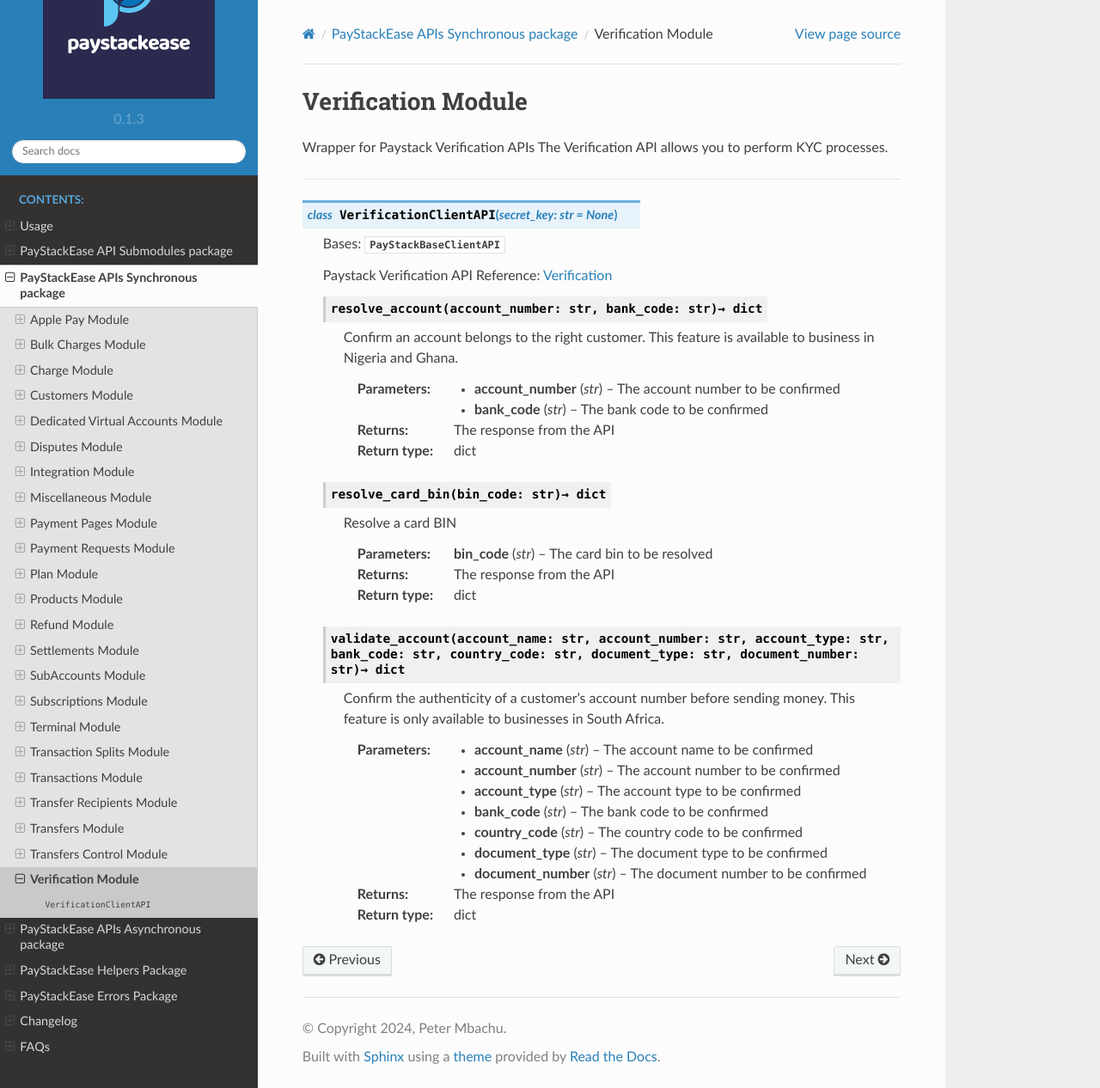
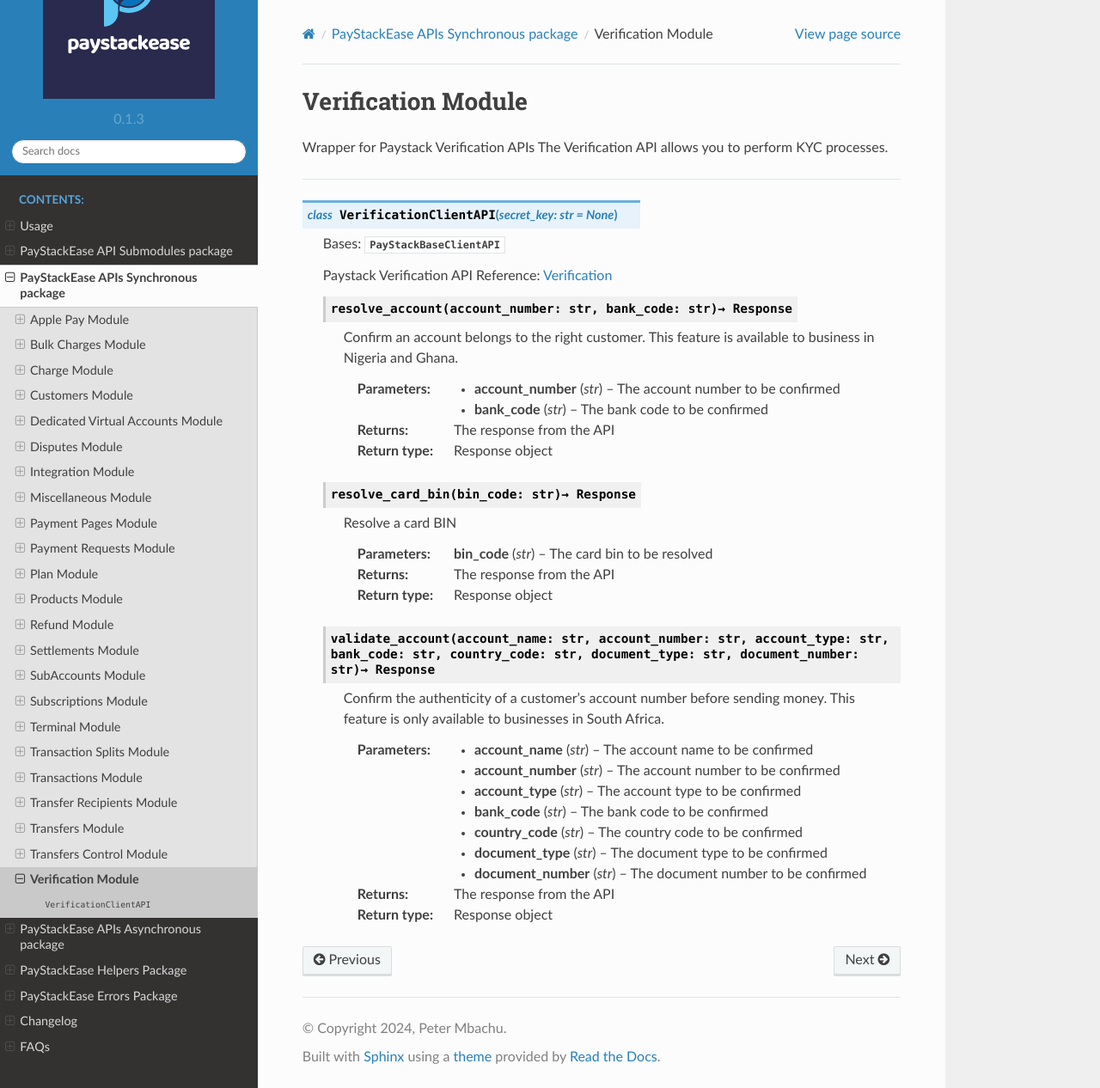
Before and after one commit to cla-bit/PayStackEase, a Sphinx documentation site: the page built from docs/source/verification.rst, in a window 1280 px wide and 1266 px high. Shown: the whole window at 86% size. Built offline with Sphinx 7.4.7 and the Read the Docs theme 2.0.0, drawn with Linux system fonts in a browser that asks for light colours.

```diff
--- a/docs/source/verification.rst
+++ b/docs/source/verification.rst
@@ -7,7 +7,7 @@
 
 Wrapper for Paystack Verification APIs The Verification API allows you to perform KYC processes.
 
------------------------------------------------------
+-------------
 
 .. py:class:: VerificationClientAPI(secret_key: str = None)
 
@@ -15,7 +15,7 @@
 
     Paystack Verification API Reference: `Verification`_
 
-    .. py:method:: resolve_account(account_number: str, bank_code: str)→ dict
+    .. py:method:: resolve_account(account_number: str, bank_code: str)→ Response
 
         Confirm an account belongs to the right customer. This feature is available to business in Nigeria and Ghana.
 
@@ -25,10 +25,10 @@
         :type bank_code: str
 
         :return: The response from the API
-        :rtype: dict
+        :rtype: Response object
 
 
-    .. py:method:: resolve_card_bin(bin_code: str)→ dict
+    .. py:method:: resolve_card_bin(bin_code: str)→ Response
 
         Resolve a card BIN
 
@@ -36,10 +36,10 @@
         :type bin_code: str
 
         :return: The response from the API
-        :rtype: dict
+        :rtype: Response object
 
 
-    .. py:method:: validate_account(account_name: str, account_number: str, account_type: str, bank_code: str, country_code: str, document_type: str, document_number: str)→ dict
+    .. py:method:: validate_account(account_name: str, account_number: str, account_type: str, bank_code: str, country_code: str, document_type: str, document_number: str)→ Response
 
         Confirm the authenticity of a customer’s account number before sending money. This feature is only available to businesses in South Africa.
 
@@ -59,6 +59,6 @@
         :type document_number: str
 
         :return: The response from the API
-        :rtype: dict
+        :rtype: Response object
 
 .. _Verification: https://paystack.com/docs/api/verification/
```
Also changed, not shown: docs/source/averification.rst (+7 -7 lines).
